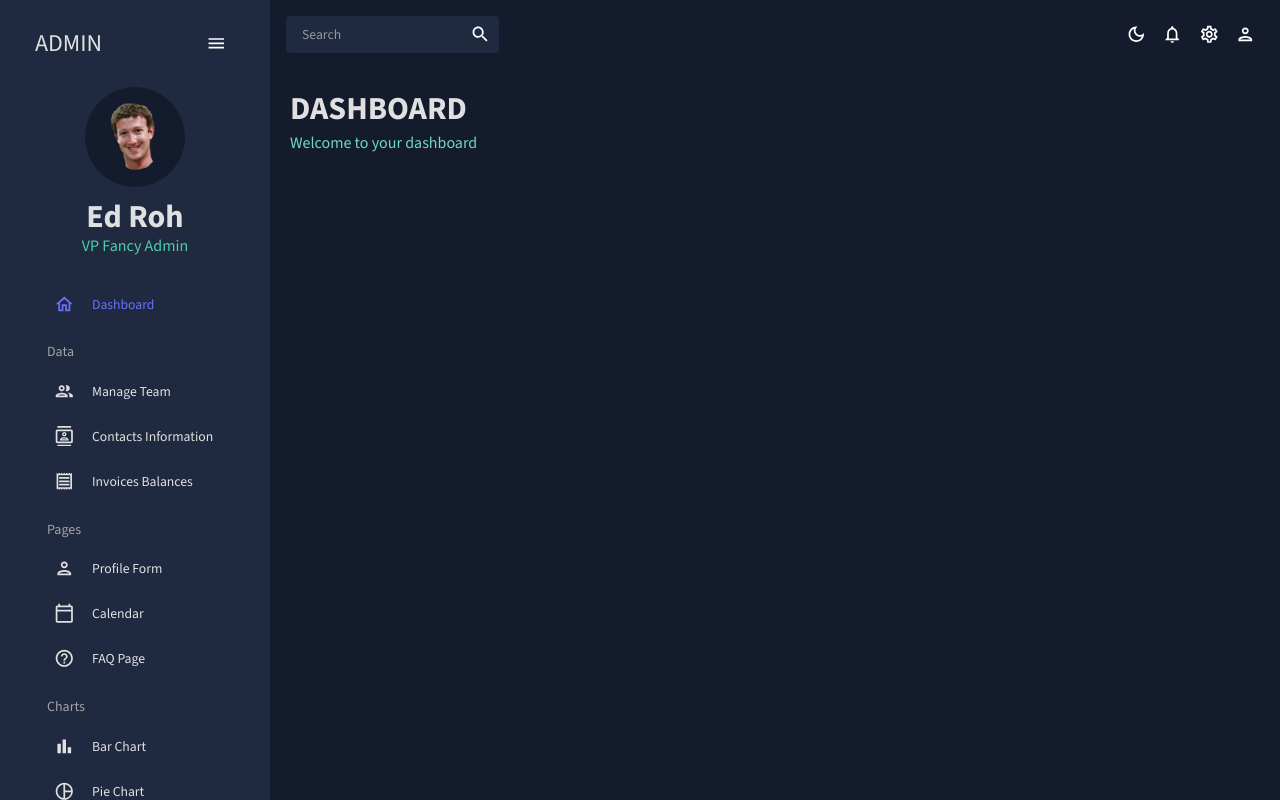
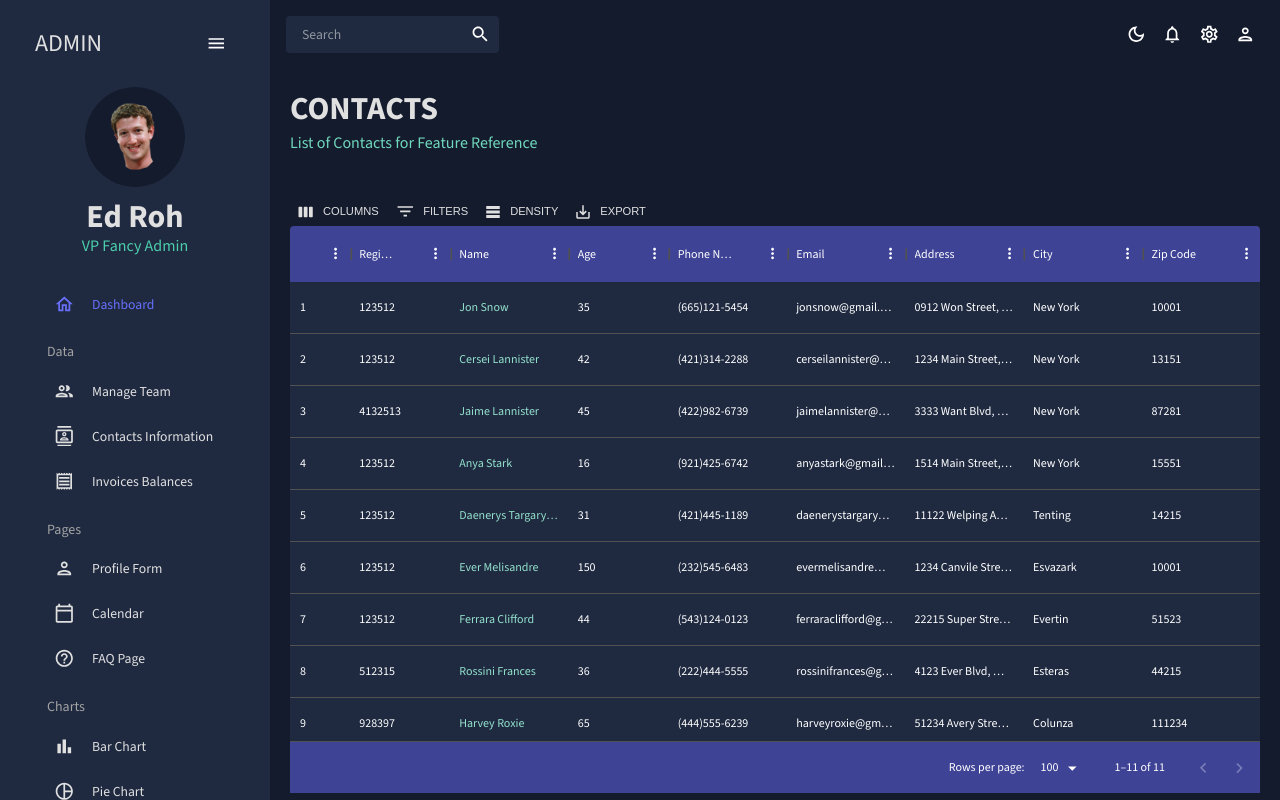
Before and after one commit to NguyenTanPil/admin-dashboard, a React (Vite) app: page /contacts in a window 1280 px wide. Built offline with nearby package versions, Linux system fonts and the light colour scheme; a web font is replaced by a local one.

Commit message:
Add the contacts

```diff
--- a/src/main.jsx
+++ b/src/main.jsx
@@ -5,6 +5,7 @@
 import { RouterProvider, createBrowserRouter } from 'react-router-dom';
 import Dashboard from './scenes/dashboard/index.jsx';
 import Team from './scenes/team/index.jsx';
+import Contacts from './scenes/contacts/index.jsx';
 
 const router = createBrowserRouter([
 	{
@@ -21,7 +22,7 @@
 			},
 			{
 				path: '/contacts',
-				element: <Dashboard />,
+				element: <Contacts />,
 			},
 			{
 				path: '/invoices',
--- /dev/null
+++ b/src/scenes/contacts/index.jsx
@@ -0,0 +1,102 @@
+import { Box, useTheme } from '@mui/material';
+import { DataGrid, GridToolbar } from '@mui/x-data-grid';
+import Header from '../../components/Header';
+import { mockDataContacts } from '../../data/mockData';
+import { tokens } from '../../theme';
+
+const Contacts = () => {
+	const theme = useTheme();
+	const colors = tokens(theme.palette.mode);
+
+	const columns = [
+		{ field: 'id', headerName: 'ID', flex: 0.5 },
+		{
+			field: 'registrarId',
+			headerName: 'Registrar ID',
+		},
+		{
+			field: 'name',
+			headerName: 'Name',
+			flex: 1,
+			cellClassName: 'name-column--cell',
+		},
+		{
+			field: 'age',
+			headerName: 'Age',
+			type: 'number',
+			headerAlign: 'left',
+			align: 'left',
+		},
+		{
+			field: 'phone',
+			headerName: 'Phone Number',
+			flex: 1,
+		},
+		{
+			field: 'email',
+			headerName: 'Email',
+			flex: 1,
+		},
+		{
+			field: 'address',
+			headerName: 'Address',
+			flex: 1,
+		},
+		{
+			field: 'city',
+			headerName: 'City',
+			flex: 1,
+		},
+		{
+			field: 'zipCode',
+			headerName: 'Zip Code',
+			flex: 1,
+		},
+	];
+
+	return (
+		<Box m='20px'>
+			<Header
+				title='CONTACTS'
+				subtitle='List of Contacts for Feature Reference'
+			/>
+			<Box
+				m='40px 0 0 0'
+				height='75vh'
+				sx={{
+					'& .MuiDataGrid-root': {
+						border: 'none',
+					},
+					'& .MuiDataGrid-cell': {
+						borderBottom: 'none',
+					},
+					'& .name-column--cell': {
+						color: colors.greenAccent[300],
+					},
+					'& .MuiDataGrid-columnHeaders': {
+						backgroundColor: colors.blueAccent[700],
+						borderBottom: 'none',
+					},
+					'& .MuiDataGrid-virtualScroller': {
+						backgroundColor: colors.primary[400],
+					},
+					'& .MuiDataGrid-footerContainer': {
+						backgroundColor: colors.blueAccent[700],
+						borderBottom: 'none',
+					},
+					'& .MuiDataGrid-toolbarContainer .MuiButton-text': {
+						color: `${colors.grey[100]} !important`,
+					},
+				}}
+			>
+				<DataGrid
+					rows={mockDataContacts}
+					columns={columns}
+					components={{ Toolbar: GridToolbar }}
+				/>
+			</Box>
+		</Box>
+	);
+};
+
+export default Contacts;
```
